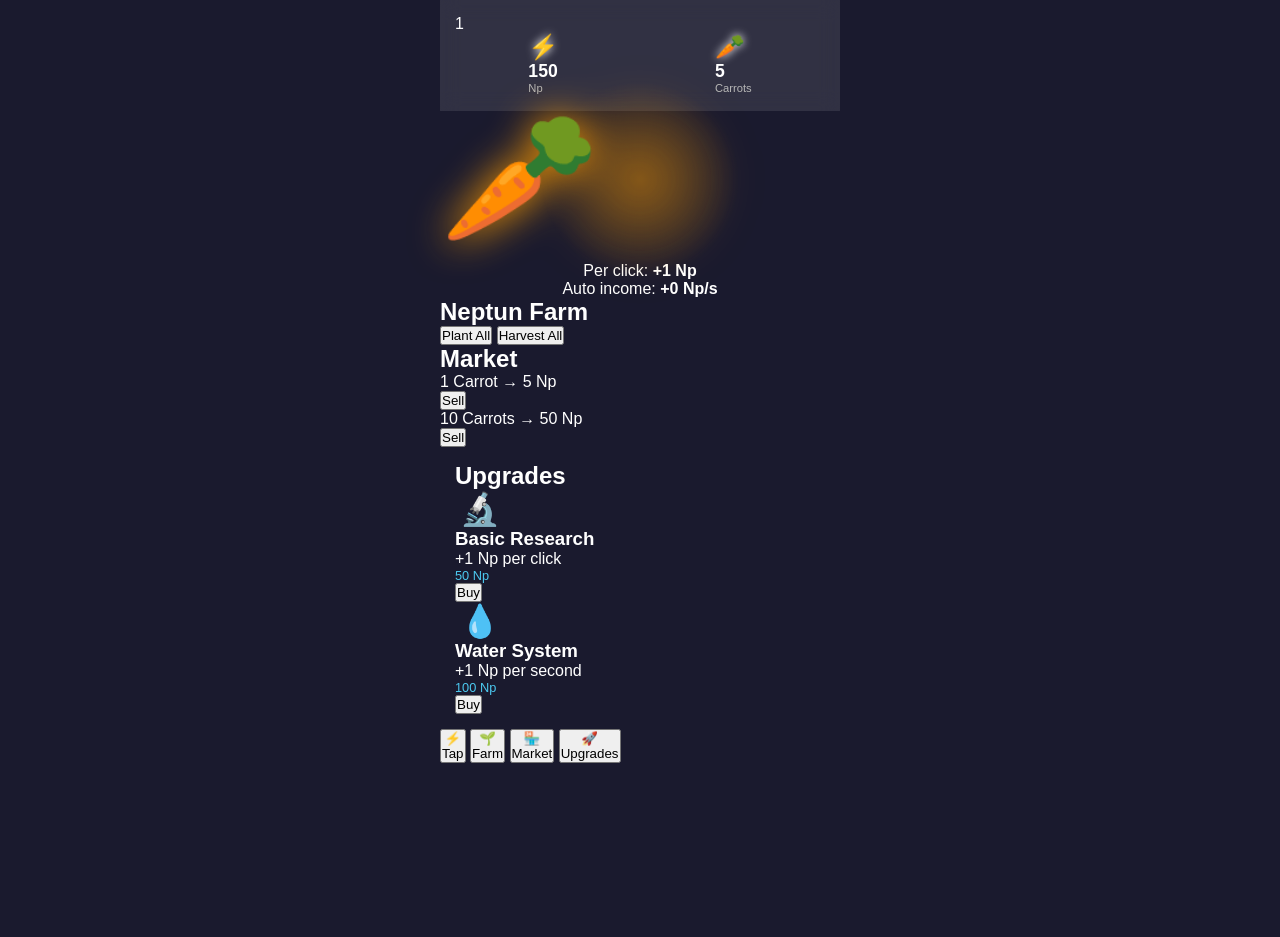
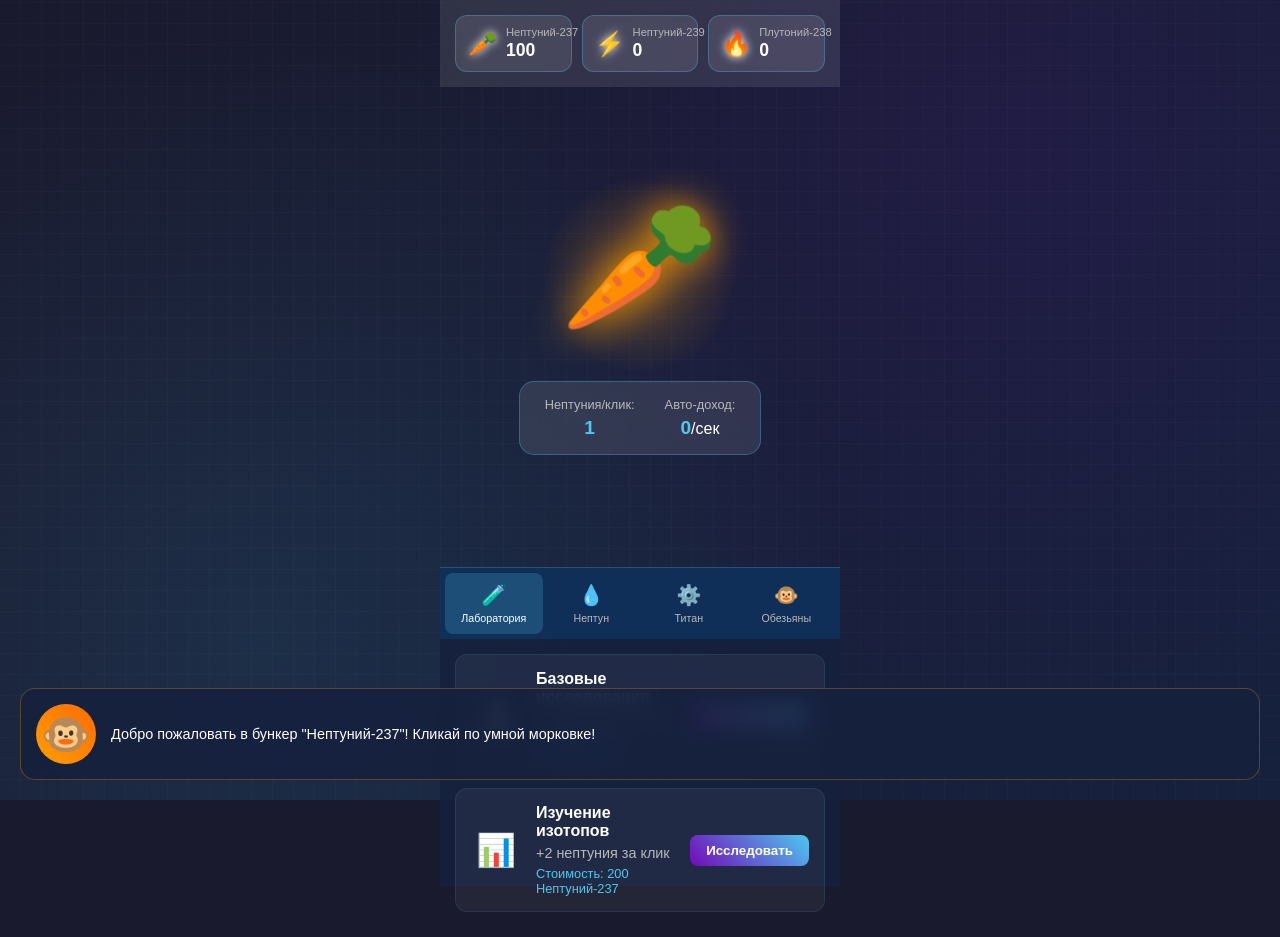
Before and after one commit to NepsRun/NepsRun.github.io, a plain HTML site: page index.html in a window 1280 px wide. Before the commit the page ends 800 px from the top, so only its background shows below. Drawn offline with Linux system fonts and the light colour scheme; a script that the page names is missing.

Commit message:
Update index.html

```diff
--- a/index.html
+++ b/index.html
@@ -3,146 +3,159 @@
 <head>
     <meta charset="UTF-8">
     <meta name="viewport" content="width=device-width, initial-scale=1.0">
-    <title>Neptun Farm</title>
+    <title>Neptun-Умная морковка</title>
     <link rel="stylesheet" href="style.css">
     <script src="https://telegram.org/js/telegram-web-app.js"></script>
 </head>
 <body>
     <div class="app">
-        <!-- Фон с градиентом -->
-        <div class="background-gradient"></div>
+        <!-- Фон бункера -->
+        <div class="bunker-background">
+            <div class="bunker-walls"></div>
+            <div class="bunker-pipes"></div>
+        </div>
 
-        <!-- Основной контейнер -->
-        <div class="main-container">
-            <!-- Шапка -->
-            <header class="header">
-                <div class="player-info">
-                    <div class="level-badge">
-                        <span class="level-number">1</span>
-                    </div>
-                    <div class="resources">
-                        <div class="resource">
-                            <div class="resource-icon">⚡</div>
-                            <div class="resource-amount">150</div>
-                            <div class="resource-name">Np</div>
-                        </div>
-                        <div class="resource">
-                            <div class="resource-icon">🥕</div>
-                            <div class="resource-amount">5</div>
-                            <div class="resource-name">Carrots</div>
-                        </div>
+        <!-- Шапка с ресурсами -->
+        <header class="header">
+            <div class="resources">
+                <div class="resource-card">
+                    <div class="resource-icon">🥕</div>
+                    <div class="resource-info">
+                        <div class="resource-name">Нептуний-237</div>
+                        <div class="resource-amount" id="np237-amount">100</div>
                     </div>
                 </div>
-            </header>
+                <div class="resource-card">
+                    <div class="resource-icon">⚡</div>
+                    <div class="resource-info">
+                        <div class="resource-name">Нептуний-239</div>
+                        <div class="resource-amount" id="np239-amount">0</div>
+                    </div>
+                </div>
+                <div class="resource-card">
+                    <div class="resource-icon">🔥</div>
+                    <div class="resource-info">
+                        <div class="resource-name">Плутоний-238</div>
+                        <div class="resource-amount" id="pu238-amount">0</div>
+                    </div>
+                </div>
+            </div>
+        </header>
 
-            <!-- Игровая зона -->
-            <main class="game-area">
-                <!-- Кликер -->
-                <section class="game-section active" id="clicker">
-                    <div class="clicker-container">
-                        <div class="carrot-display">
-                            <div class="carrot" id="main-carrot">
-                                <div class="carrot-icon">🥕</div>
-                                <div class="carrot-glow"></div>
-                            </div>
-                            <div class="click-stats">
-                                <div class="stat">
-                                    <span>Per click:</span>
-                                    <strong>+1 Np</strong>
-                                </div>
-                                <div class="stat">
-                                    <span>Auto income:</span>
-                                    <strong>+0 Np/s</strong>
-                                </div>
-                            </div>
+        <!-- Основная область кликера -->
+        <main class="clicker-area">
+            <div class="central-carrot">
+                <div class="carrot-container" id="main-carrot">
+                    <div class="carrot">🥕</div>
+                    <div class="carrot-glow"></div>
+                </div>
+                <div class="click-effect" id="click-effect"></div>
+            </div>
+
+            <div class="stats-panel">
+                <div class="stat">
+                    <span class="stat-label">Нептуния/клик:</span>
+                    <span class="stat-value" id="per-click">1</span>
+                </div>
+                <div class="stat">
+                    <span class="stat-label">Авто-доход:</span>
+                    <span class="stat-value" id="auto-income">0</span>/сек
+                </div>
+            </div>
+        </main>
+
+        <!-- Системы улучшений -->
+        <section class="systems-panel">
+            <div class="system-tabs">
+                <button class="system-tab active" data-system="lab">
+                    <div class="tab-icon">🧪</div>
+                    <div class="tab-name">Лаборатория</div>
+                </button>
+                <button class="system-tab" data-system="neptun">
+                    <div class="tab-icon">💧</div>
+                    <div class="tab-name">Нептун</div>
+                </button>
+                <button class="system-tab" data-system="titan">
+                    <div class="tab-icon">⚙️</div>
+                    <div class="tab-name">Титан</div>
+                </button>
+                <button class="system-tab" data-system="monkeys">
+                    <div class="tab-icon">🐵</div>
+                    <div class="tab-name">Обезьяны</div>
+                </button>
+            </div>
+
+            <div class="upgrades-container">
+                <!-- Лаборатория -->
+                <div class="upgrade-category active" id="lab-upgrades">
+                    <div class="upgrade-item" data-upgrade="basic_research">
+                        <div class="upgrade-icon">🔬</div>
+                        <div class="upgrade-info">
+                            <h4>Базовые исследования</h4>
+                            <p>+1 нептуния за клик</p>
+                            <div class="upgrade-cost">Стоимость: 50 Нептуний-237</div>
                         </div>
+                        <button class="buy-btn">Исследовать</button>
                     </div>
-                </section>
 
-                <!-- Ферма -->
-                <section class="game-section" id="farm">
-                    <div class="farm-container">
-                        <h2 class="section-title">Neptun Farm</h2>
-                        <div class="farm-grid">
-                            <!-- Грядки будут добавлены через JS -->
+                    <div class="upgrade-item" data-upgrade="isotope_study">
+                        <div class="upgrade-icon">📊</div>
+                        <div class="upgrade-info">
+                            <h4>Изучение изотопов</h4>
+                            <p>+2 нептуния за клик</p>
+                            <div class="upgrade-cost">Стоимость: 200 Нептуний-237</div>
                         </div>
-                        <div class="farm-controls">
-                            <button class="btn primary" id="plant-all">Plant All</button>
-                            <button class="btn secondary" id="harvest-all">Harvest All</button>
+                        <button class="buy-btn">Исследовать</button>
+                    </div>
+                </div>
+
+                <!-- Система Нептун -->
+                <div class="upgrade-category" id="neptun-upgrades">
+                    <div class="upgrade-item" data-upgrade="water_system">
+                        <div class="upgrade-icon">💦</div>
+                        <div class="upgrade-info">
+                            <h4>Водная система</h4>
+                            <p>+1 авто-доход в секунду</p>
+                            <div class="upgrade-cost">Стоимость: 100 Нептуний-237</div>
                         </div>
+                        <button class="buy-btn">Установить</button>
                     </div>
-                </section>
+                </div>
 
-                <!-- Магазин -->
-                <section class="game-section" id="market">
-                    <div class="market-container">
-                        <h2 class="section-title">Market</h2>
-                        <div class="sell-options">
-                            <div class="sell-card">
-                                <div class="sell-info">
-                                    <span>1 Carrot</span>
-                                    <span class="price">→ 5 Np</span>
-                                </div>
-                                <button class="btn sell">Sell</button>
-                            </div>
-                            <div class="sell-card">
-                                <div class="sell-info">
-                                    <span>10 Carrots</span>
-                                    <span class="price">→ 50 Np</span>
-                                </div>
-                                <button class="btn sell">Sell</button>
-                            </div>
+                <!-- Титановые системы -->
+                <div class="upgrade-category" id="titan-upgrades">
+                    <div class="upgrade-item" data-upgrade="auto_clicker">
+                        <div class="upgrade-icon">🤖</div>
+                        <div class="upgrade-info">
+                            <h4>Авто-кликер</h4>
+                            <p>Автоматически кликает 1 раз в секунду</p>
+                            <div class="upgrade-cost">Стоимость: 300 Нептуний-237</div>
                         </div>
+                        <button class="buy-btn">Создать</button>
                     </div>
-                </section>
+                </div>
 
-                <!-- Улучшения -->
-                <section class="game-section" id="upgrades">
-                    <div class="upgrades-container">
-                        <h2 class="section-title">Upgrades</h2>
-                        <div class="upgrades-grid">
-                            <div class="upgrade-card">
-                                <div class="upgrade-icon">🔬</div>
-                                <div class="upgrade-content">
-                                    <h3>Basic Research</h3>
-                                    <p>+1 Np per click</p>
-                                    <div class="upgrade-cost">50 Np</div>
-                                </div>
-                                <button class="btn upgrade">Buy</button>
-                            </div>
-                            <div class="upgrade-card">
-                                <div class="upgrade-icon">💧</div>
-                                <div class="upgrade-content">
-                                    <h3>Water System</h3>
-                                    <p>+1 Np per second</p>
-                                    <div class="upgrade-cost">100 Np</div>
-                                </div>
-                                <button class="btn upgrade">Buy</button>
-                            </div>
+                <!-- Обезьяны -->
+                <div class="upgrade-category" id="monkeys-upgrades">
+                    <div class="upgrade-item" data-upgrade="lab_monkey">
+                        <div class="upgrade-icon">🐵</div>
+                        <div class="upgrade-info">
+                            <h4>Обезьяна-лаборант</h4>
+                            <p>+5% ко всем доходам</p>
+                            <div class="upgrade-cost">Стоимость: 500 Нептуний-237</div>
                         </div>
+                        <button class="buy-btn">Нанять</button>
                     </div>
-                </section>
-            </main>
+                </div>
+            </div>
+        </section>
 
-            <!-- Навигация -->
-            <nav class="bottom-nav">
-                <button class="nav-item active" data-tab="clicker">
-                    <div class="nav-icon">⚡</div>
-                    <span>Tap</span>
-                </button>
-                <button class="nav-item" data-tab="farm">
-                    <div class="nav-icon">🌱</div>
-                    <span>Farm</span>
-                </button>
-                <button class="nav-item" data-tab="market">
-                    <div class="nav-icon">🏪</div>
-                    <span>Market</span>
-                </button>
-                <button class="nav-item" data-tab="upgrades">
-                    <div class="nav-icon">🚀</div>
-                    <span>Upgrades</span>
-                </button>
-            </nav>
+        <!-- Профессор Банансон -->
+        <div class="professor-panel">
+            <div class="professor-avatar">🐵</div>
+            <div class="professor-message" id="professor-message">
+                Добро пожаловать в бункер "Нептуний-237"! Кликай по умной морковке!
+            </div>
         </div>
     </div>
 
```
